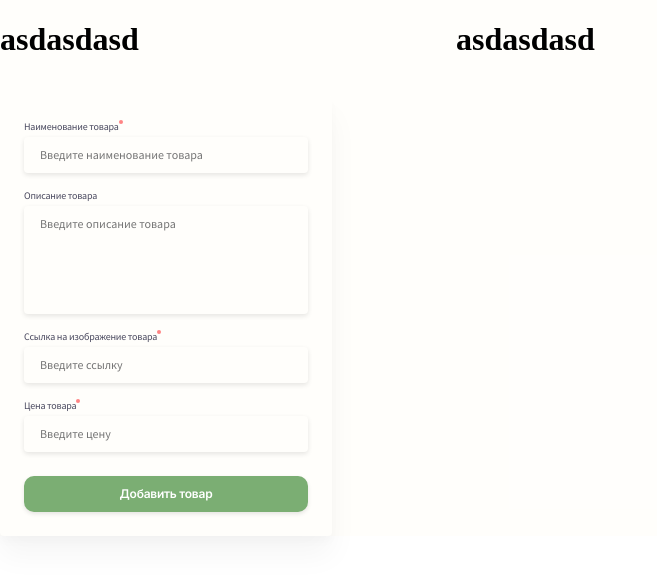
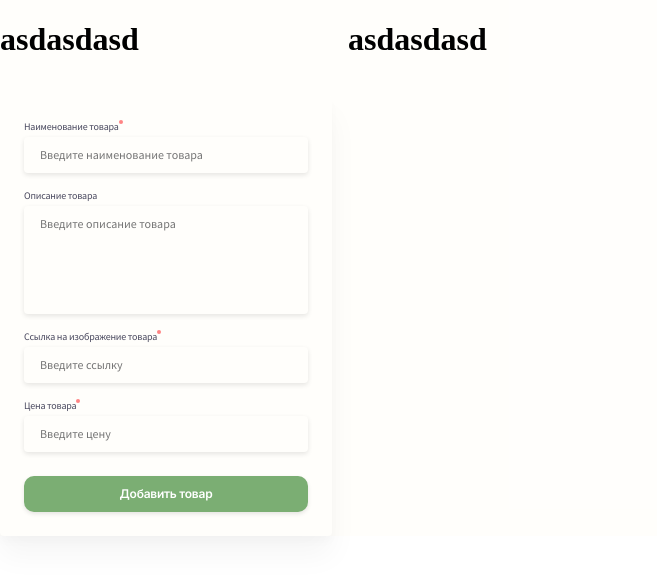
Before and after one commit to alraskalov/idaproject, a Nuxt app: page / in a window 1280 px wide. Shown: the top 576 px of the page, without its empty margins (0-657 px from the left). Built offline with nearby package versions, Linux system fonts and the light colour scheme.

Commit message:
fixed grid styles

```diff
--- a/components/FormItem.vue
+++ b/components/FormItem.vue
@@ -34,5 +34,6 @@ export default {
   padding: 1.5rem;
   max-width: 332px;
   width: 100%;
+  height: 440px;
 }
 </style>
--- a/components/MainComp.vue
+++ b/components/MainComp.vue
@@ -17,7 +17,7 @@ export default {
 .content {
   display: grid;
   grid-gap: 1rem 1rem;
-  grid-template-columns: 440px 1fr;
+  grid-template-columns: 332px 1fr;
   grid-template-rows: auto auto;
 }
 
```
